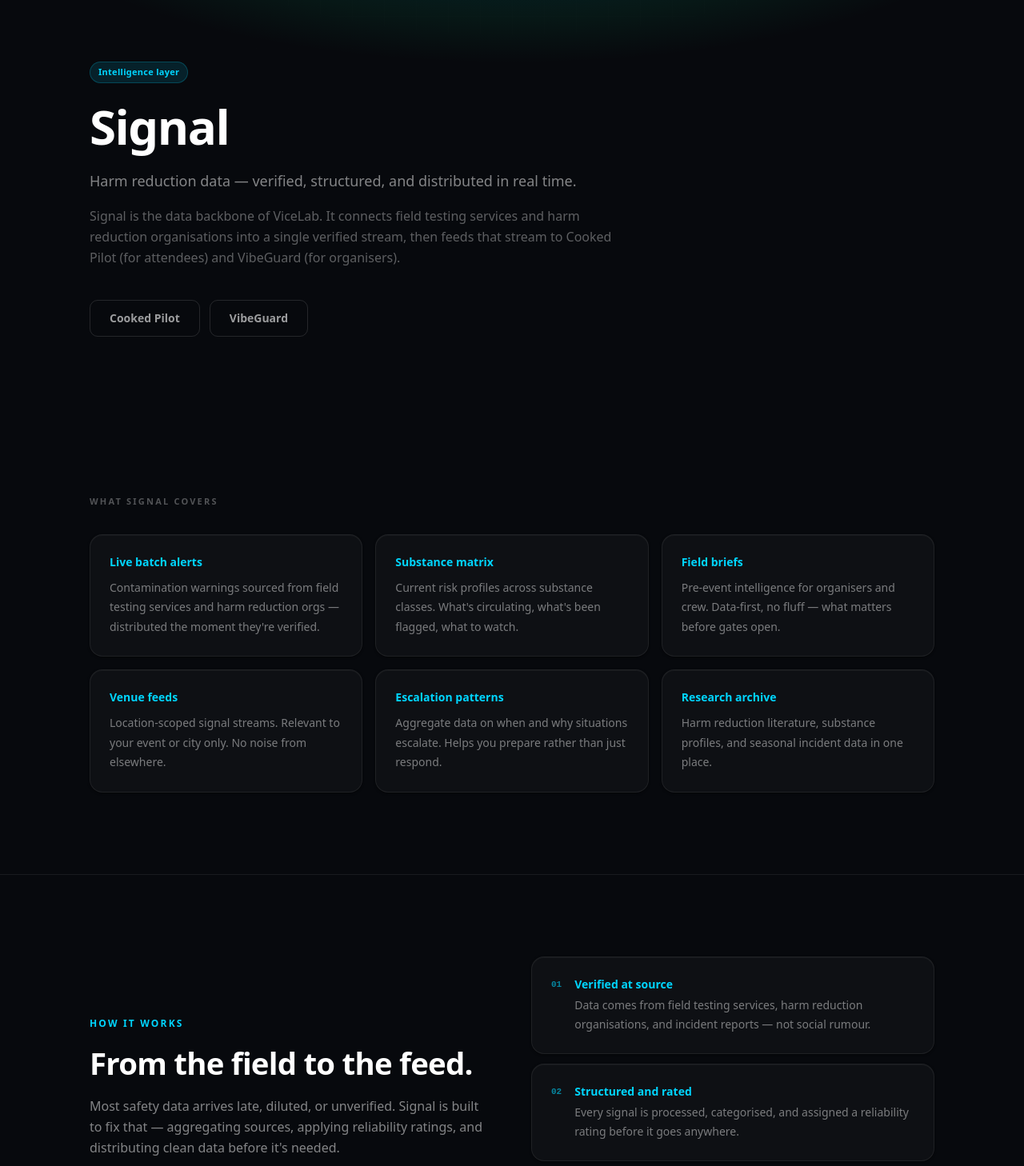
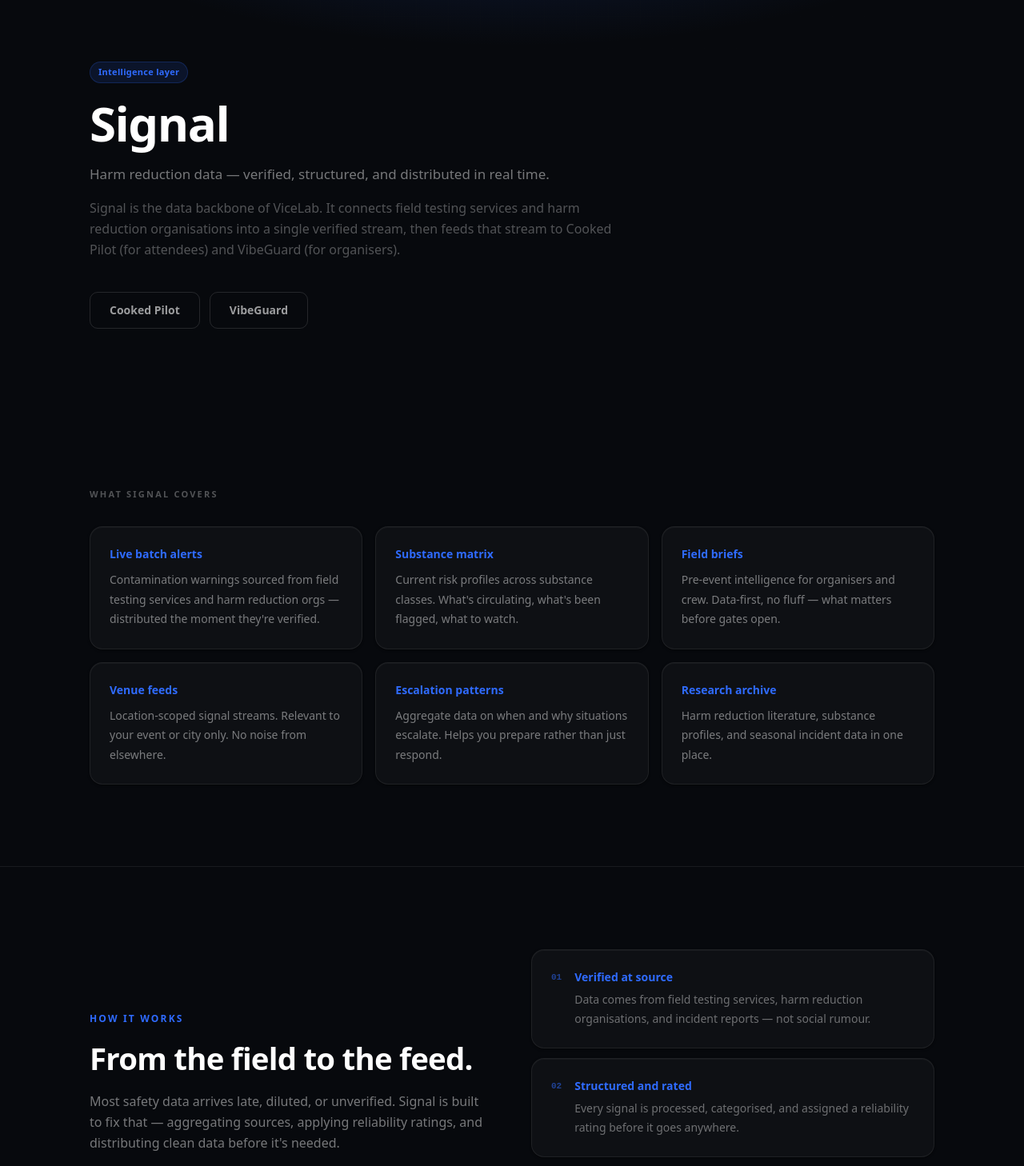
Before and after one commit to CP-Zav/vicelab-website, a Next.js app: page /signal in a window 1280 px wide. Shown: the part 100-1558 px from the top of the page at 80% size. Built offline with nearby package versions, Linux system fonts and the light colour scheme.

Commit message:
feat(design): signal — electric blue identity, not VG teal

```diff
--- a/app/signal/page.tsx
+++ b/app/signal/page.tsx
@@ -1,98 +1,51 @@
 import type { Metadata } from "next";
-import {
-  Container,
-  Section,
-  Eyebrow,
-  SectionHeader,
-  Card,
-  Badge,
-  FeatureCard,
-  ButtonPrimary,
-  ButtonGhost,
-} from "@/components/ui";
+import { Container, Section, SectionHeader, Eyebrow, Badge, FeatureCard, ButtonPrimary, ButtonGhost } from "@/components/ui";
 
 export const metadata: Metadata = {
   title: "Signal — Real-time Harm Reduction Intelligence",
-  description:
-    "Verified harm reduction data — sourced from the field, structured by ViceLab, and distributed in real time to Cooked Pilot and VibeGuard.",
+  description: "Verified harm reduction data — sourced from the field, structured by ViceLab, and distributed in real time to Cooked Pilot and VibeGuard.",
 };
 
 const features = [
-  {
-    title: "Live batch alerts",
-    body: "Contamination warnings sourced from field testing services and harm reduction orgs — distributed the moment they're verified.",
-  },
-  {
-    title: "Substance matrix",
-    body: "Current risk profiles across substance classes. What's circulating, what's been flagged, what to watch.",
-  },
-  {
-    title: "Field briefs",
-    body: "Pre-event intelligence for organisers and crew. Data-first, no fluff — what matters before gates open.",
-  },
-  {
-    title: "Venue feeds",
-    body: "Location-scoped signal streams. Relevant to your event or city only. No noise from elsewhere.",
-  },
-  {
-    title: "Escalation patterns",
-    body: "Aggregate data on when and why situations escalate. Helps you prepare rather than just respond.",
-  },
-  {
-    title: "Research archive",
-    body: "Harm reduction literature, substance profiles, and seasonal incident data in one place.",
-  },
+  { title: "Live batch alerts",   body: "Contamination warnings sourced from field testing services and harm reduction orgs — distributed the moment they're verified." },
+  { title: "Substance matrix",    body: "Current risk profiles across substance classes. What's circulating, what's been flagged, what to watch." },
+  { title: "Field briefs",        body: "Pre-event intelligence for organisers and crew. Data-first, no fluff — what matters before gates open." },
+  { title: "Venue feeds",         body: "Location-scoped signal streams. Relevant to your event or city only. No noise from elsewhere." },
+  { title: "Escalation patterns", body: "Aggregate data on when and why situations escalate. Helps you prepare rather than just respond." },
+  { title: "Research archive",    body: "Harm reduction literature, substance profiles, and seasonal incident data in one place." },
 ];
 
 const steps = [
-  {
-    label: "01",
-    title: "Verified at source",
-    body: "Data comes from field testing services, harm reduction organisations, and incident reports — not social rumour.",
-  },
-  {
-    label: "02",
-    title: "Structured and rated",
-    body: "Every signal is processed, categorised, and assigned a reliability rating before it goes anywhere.",
-  },
-  {
-    label: "03",
-    title: "Delivered to products",
-    body: "Clean data reaches Cooked Pilot and VibeGuard in real time — so what attendees and crews see is accurate.",
-  },
+  { label: "01", title: "Verified at source",    body: "Data comes from field testing services, harm reduction organisations, and incident reports — not social rumour." },
+  { label: "02", title: "Structured and rated",  body: "Every signal is processed, categorised, and assigned a reliability rating before it goes anywhere." },
+  { label: "03", title: "Delivered to products", body: "Clean data reaches Cooked Pilot and VibeGuard in real time — so what attendees and crews see is accurate." },
 ];
 
 export default function SignalPage() {
   return (
     <div className="min-h-screen">
-      {/* ── Hero ─────────────────────────────────────────────────────────── */}
-      <section className="relative overflow-hidden pt-36 pb-20 lg:pt-44 lg:pb-24">
-        <div className="absolute inset-0 bg-hero-radial-teal pointer-events-none" />
+      {/* ── Hero — electric blue / Signal identity ───────────────────────── */}
+      <section className="relative overflow-hidden pt-32 pb-18 lg:pt-44 lg:pb-24">
+        <div className="absolute inset-0 bg-hero-radial-blue pointer-events-none" />
         <div
-          className="absolute inset-0 bg-grid-faint bg-grid opacity-[0.4] pointer-events-none"
+          className="absolute inset-0 bg-grid-faint bg-grid opacity-[0.35] pointer-events-none"
           style={{ maskImage: "radial-gradient(ellipse 70% 50% at 50% 0%, black 0%, transparent 80%)" }}
         />
         <Container>
           <div className="max-w-2xl">
-            <div className="mb-6">
-              <Badge variant="teal">Intelligence layer</Badge>
-            </div>
-            <h1 className="text-display-lg text-balance mb-6">Signal</h1>
-            <p className="text-lg text-white/50 leading-relaxed mb-4">
+            <div className="mb-5"><Badge variant="blue">Intelligence layer</Badge></div>
+            <h1 className="text-display-lg text-balance mb-5">Signal</h1>
+            <p className="text-[17px] text-white/45 leading-relaxed mb-4">
               Harm reduction data — verified, structured, and distributed in real time.
             </p>
-            <p className="text-base text-white/35 leading-relaxed mb-10">
+            <p className="text-base text-white/30 leading-relaxed mb-10">
               Signal is the data backbone of ViceLab. It connects field testing services and harm
               reduction organisations into a single verified stream, then feeds that stream to
               Cooked Pilot (for attendees) and VibeGuard (for organisers).
             </p>
             <div className="flex flex-wrap gap-3">
-              <ButtonGhost href="/cooked-pilot">
-                Cooked Pilot
-              </ButtonGhost>
-              <ButtonGhost href="/vibeguard">
-                VibeGuard
-              </ButtonGhost>
+              <ButtonGhost href="/cooked-pilot">Cooked Pilot</ButtonGhost>
+              <ButtonGhost href="/vibeguard">VibeGuard</ButtonGhost>
             </div>
           </div>
         </Container>
@@ -103,9 +56,7 @@
         <Container>
           <SectionHeader>What Signal covers</SectionHeader>
           <div className="grid sm:grid-cols-2 lg:grid-cols-3 gap-4">
-            {features.map((f) => (
-              <FeatureCard key={f.title} title={f.title} body={f.body} accent="teal" />
-            ))}
+            {features.map((f) => <FeatureCard key={f.title} title={f.title} body={f.body} accent="blue" />)}
           </div>
         </Container>
       </Section>
@@ -115,31 +66,32 @@
         <Container>
           <div className="grid md:grid-cols-2 gap-12 items-center">
             <div>
-              <Eyebrow color="teal">How it works</Eyebrow>
-              <h2 className="text-display-md text-balance mb-5">
-                From the field to the feed.
-              </h2>
-              <p className="text-white/50 leading-relaxed mb-4">
+              <Eyebrow color="blue">How it works</Eyebrow>
+              <h2 className="text-display-md text-balance mb-5">From the field to the feed.</h2>
+              <p className="text-white/45 leading-relaxed mb-4">
                 Most safety data arrives late, diluted, or unverified. Signal is built to
                 fix that — aggregating sources, applying reliability ratings, and distributing
                 clean data before it&apos;s needed.
               </p>
-              <p className="text-white/35 text-sm leading-relaxed">
+              <p className="text-white/30 text-sm leading-relaxed">
                 When something gets flagged in the field, the right people know — before the
                 next wave of attendees arrives.
               </p>
             </div>
             <div className="grid grid-cols-1 gap-3">
               {steps.map((step) => (
-                <Card key={step.label} accent="teal">
+                <div
+                  key={step.label}
+                  className="relative rounded-card border border-white/[0.07] bg-white/[0.03] p-5 sm:p-6 shadow-panel hover:border-vl-blue/25 hover:bg-white/[0.055] transition-all duration-300"
+                >
                   <div className="flex gap-4 items-start">
-                    <span className="text-[11px] font-semibold text-vg-teal/60 font-mono mt-0.5 shrink-0">{step.label}</span>
+                    <span className="text-[11px] font-semibold text-vl-blue/55 font-mono mt-0.5 shrink-0">{step.label}</span>
                     <div>
-                      <h3 className="text-sm font-semibold text-vg-teal mb-1">{step.title}</h3>
-                      <p className="text-white/45 text-sm leading-[1.7]">{step.body}</p>
+                      <h3 className="text-sm font-semibold text-vl-blue mb-1.5">{step.title}</h3>
+                      <p className="text-white/40 text-sm leading-[1.72]">{step.body}</p>
                     </div>
                   </div>
-                </Card>
+                </div>
               ))}
             </div>
           </div>
@@ -150,20 +102,14 @@
       <Section border>
         <Container>
           <div className="max-w-xl mx-auto text-center">
-            <h2 className="text-display-md text-balance mb-5">
-              Running events?
-            </h2>
-            <p className="text-white/50 text-lg leading-relaxed mb-9">
+            <h2 className="text-display-md text-balance mb-5">Running events?</h2>
+            <p className="text-white/45 text-lg leading-relaxed mb-9">
               We integrate Signal directly with event organisers and safety teams. If
               you want verified harm reduction data at your next event, reach out.
             </p>
             <div className="flex flex-wrap justify-center gap-3">
-              <ButtonPrimary href="mailto:hello@thevicelab.com" gradient="bg-vg-teal">
-                Get in touch
-              </ButtonPrimary>
-              <ButtonGhost href="/vicelab">
-                About ViceLab
-              </ButtonGhost>
+              <ButtonPrimary href="mailto:hello@thevicelab.com" gradient="bg-gradient-sig">Get in touch</ButtonPrimary>
+              <ButtonGhost href="/vicelab">About ViceLab</ButtonGhost>
             </div>
           </div>
         </Container>
```
